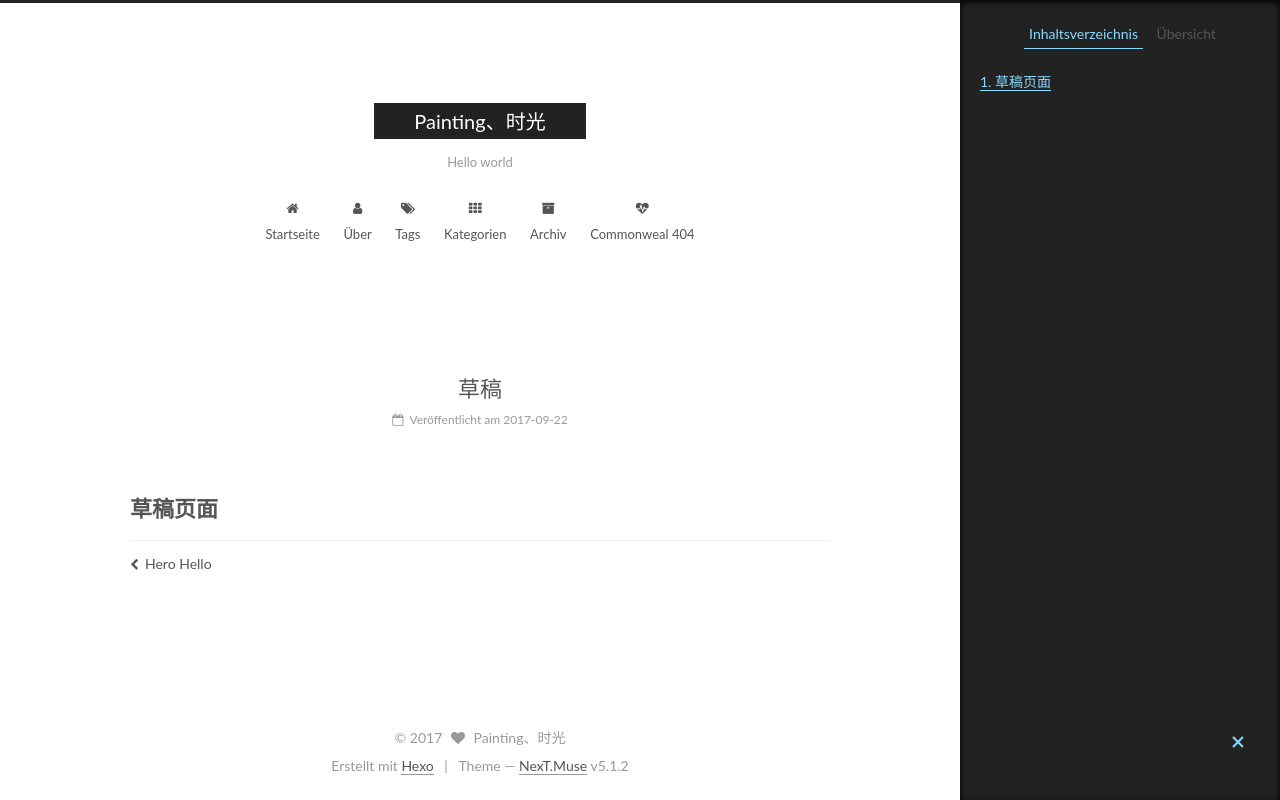
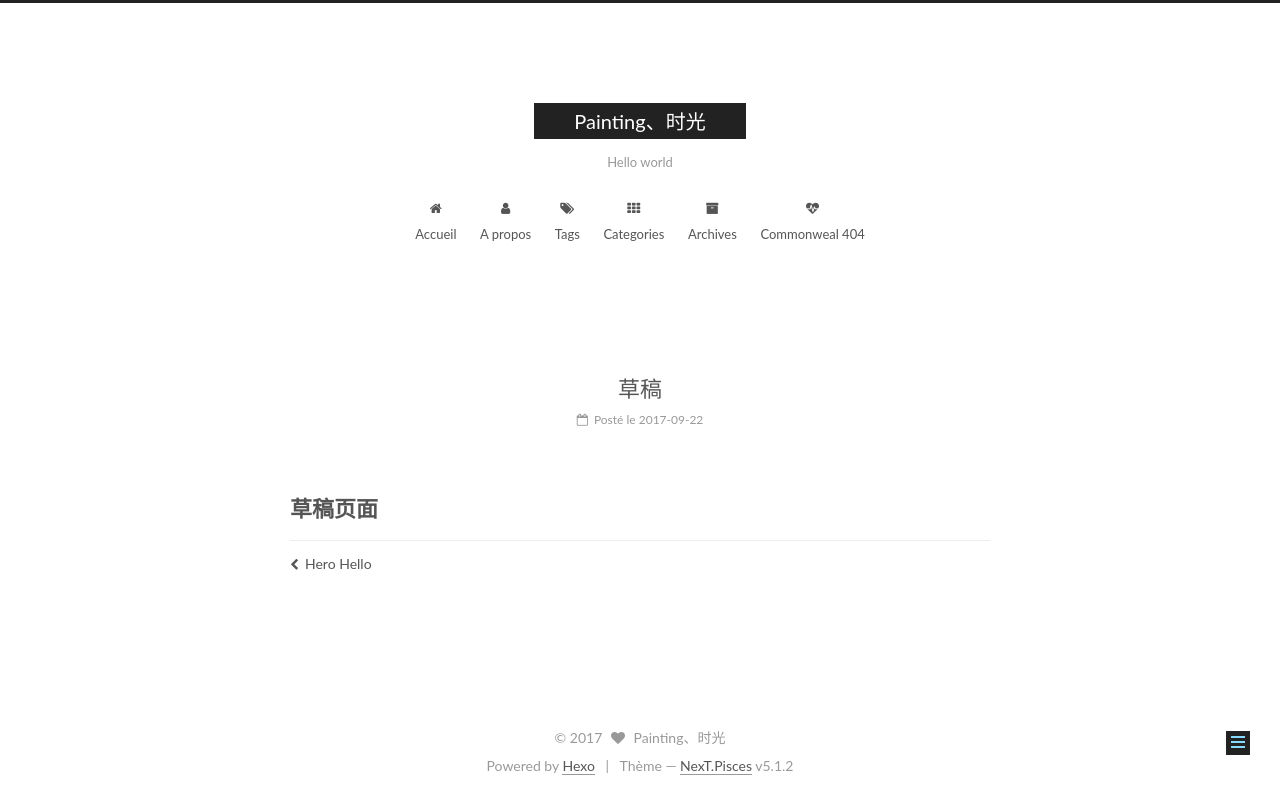
Before and after one commit to Painting-time/Painting-time.github.io, a plain HTML site: page 2017/09/22/草稿/index.html in a window 1280 px wide. Drawn offline with Linux system fonts and the light colour scheme.

Commit message:
deploy my post

```diff
--- a/2017/09/22/Hero-Hello/index.html
+++ b/2017/09/22/Hero-Hello/index.html
@@ -5,7 +5,7 @@
 
 
 
-<html class="theme-next muse use-motion" lang="zh-CH">
+<html class="theme-next pisces use-motion" lang="zh-CH">
 <head>
   <meta charset="UTF-8"/>
 <meta http-equiv="X-UA-Compatible" content="IE=edge" />
@@ -89,7 +89,7 @@
   var NexT = window.NexT || {};
   var CONFIG = {
     root: '/',
-    scheme: 'Muse',
+    scheme: 'Pisces',
     version: '5.1.2',
     sidebar: {"position":"left","display":"post","offset":12,"offset_float":12,"b2t":false,"scrollpercent":false,"onmobile":false},
     fancybox: true,
@@ -177,7 +177,7 @@
 
               <i class="menu-item-icon fa fa-fw fa-home"></i> <br />
 
-            Startseite
+            Accueil
           </a>
         </li>
 
@@ -187,7 +187,7 @@
 
               <i class="menu-item-icon fa fa-fw fa-user"></i> <br />
 
-            Über
+            A propos
           </a>
         </li>
 
@@ -207,7 +207,7 @@
 
               <i class="menu-item-icon fa fa-fw fa-th"></i> <br />
 
-            Kategorien
+            Categories
           </a>
         </li>
 
@@ -217,7 +217,7 @@
 
               <i class="menu-item-icon fa fa-fw fa-archive"></i> <br />
 
-            Archiv
+            Archives
           </a>
         </li>
 
@@ -291,7 +291,7 @@
                 <i class="fa fa-calendar-o"></i>
               </span>
 
-                <span class="post-meta-item-text">Veröffentlicht am</span>
+                <span class="post-meta-item-text">Posté le</span>
 
               <time title="Post created" itemprop="dateCreated datePublished" datetime="2017-09-22T15:07:18+08:00">
                 2017-09-22
@@ -514,10 +514,10 @@
 
         <ul class="sidebar-nav motion-element">
           <li class="sidebar-nav-toc sidebar-nav-active" data-target="post-toc-wrap" >
-            Inhaltsverzeichnis
+            Table Des Matières
           </li>
           <li class="sidebar-nav-overview" data-target="site-overview">
-            Übersicht
+            Ensemble
           </li>
         </ul>
 
@@ -537,7 +537,7 @@
               <a href="/archives/">
 
                 <span class="site-state-item-count">3</span>
-                <span class="site-state-item-name">Artikel</span>
+                <span class="site-state-item-name">articles</span>
               </a>
             </div>
 
@@ -608,11 +608,11 @@
 </div>
 
 
-  <div class="powered-by">Erstellt mit  <a class="theme-link" href="https://hexo.io">Hexo</a></div>
+  <div class="powered-by">Powered by <a class="theme-link" href="https://hexo.io">Hexo</a></div>
 
   <span class="post-meta-divider">|</span>
 
-  <div class="theme-info">Theme &mdash; <a class="theme-link" href="https://github.com/iissnan/hexo-theme-next">NexT.Muse</a> v5.1.2</div>
+  <div class="theme-info">Thème &mdash; <a class="theme-link" href="https://github.com/iissnan/hexo-theme-next">NexT.Pisces</a> v5.1.2</div>
 
 
 
@@ -696,6 +696,13 @@
 
 
 
+
+  <script type="text/javascript" src="/js/src/affix.js?v=5.1.2"></script>
+
+  <script type="text/javascript" src="/js/src/schemes/pisces.js?v=5.1.2"></script>
+
+
+
   <script type="text/javascript" src="/js/src/scrollspy.js?v=5.1.2"></script>
 <script type="text/javascript" src="/js/src/post-details.js?v=5.1.2"></script>
 
--- a/2017/09/22/草稿/index.html
+++ b/2017/09/22/草稿/index.html
@@ -5,7 +5,7 @@
 
 
 
-<html class="theme-next muse use-motion" lang="zh-CH">
+<html class="theme-next pisces use-motion" lang="zh-CH">
 <head>
   <meta charset="UTF-8"/>
 <meta http-equiv="X-UA-Compatible" content="IE=edge" />
@@ -87,7 +87,7 @@
   var NexT = window.NexT || {};
   var CONFIG = {
     root: '/',
-    scheme: 'Muse',
+    scheme: 'Pisces',
     version: '5.1.2',
     sidebar: {"position":"left","display":"post","offset":12,"offset_float":12,"b2t":false,"scrollpercent":false,"onmobile":false},
     fancybox: true,
@@ -175,7 +175,7 @@
 
               <i class="menu-item-icon fa fa-fw fa-home"></i> <br />
 
-            Startseite
+            Accueil
           </a>
         </li>
 
@@ -185,7 +185,7 @@
 
               <i class="menu-item-icon fa fa-fw fa-user"></i> <br />
 
-            Über
+            A propos
           </a>
         </li>
 
@@ -205,7 +205,7 @@
 
               <i class="menu-item-icon fa fa-fw fa-th"></i> <br />
 
-            Kategorien
+            Categories
           </a>
         </li>
 
@@ -215,7 +215,7 @@
 
               <i class="menu-item-icon fa fa-fw fa-archive"></i> <br />
 
-            Archiv
+            Archives
           </a>
         </li>
 
@@ -289,7 +289,7 @@
                 <i class="fa fa-calendar-o"></i>
               </span>
 
-                <span class="post-meta-item-text">Veröffentlicht am</span>
+                <span class="post-meta-item-text">Posté le</span>
 
               <time title="Post created" itemprop="dateCreated datePublished" datetime="2017-09-22T17:10:16+08:00">
                 2017-09-22
@@ -415,10 +415,10 @@
 
         <ul class="sidebar-nav motion-element">
           <li class="sidebar-nav-toc sidebar-nav-active" data-target="post-toc-wrap" >
-            Inhaltsverzeichnis
+            Table Des Matières
           </li>
           <li class="sidebar-nav-overview" data-target="site-overview">
-            Übersicht
+            Ensemble
           </li>
         </ul>
 
@@ -438,7 +438,7 @@
               <a href="/archives/">
 
                 <span class="site-state-item-count">3</span>
-                <span class="site-state-item-name">Artikel</span>
+                <span class="site-state-item-name">articles</span>
               </a>
             </div>
 
@@ -509,11 +509,11 @@
 </div>
 
 
-  <div class="powered-by">Erstellt mit  <a class="theme-link" href="https://hexo.io">Hexo</a></div>
+  <div class="powered-by">Powered by <a class="theme-link" href="https://hexo.io">Hexo</a></div>
 
   <span class="post-meta-divider">|</span>
 
-  <div class="theme-info">Theme &mdash; <a class="theme-link" href="https://github.com/iissnan/hexo-theme-next">NexT.Muse</a> v5.1.2</div>
+  <div class="theme-info">Thème &mdash; <a class="theme-link" href="https://github.com/iissnan/hexo-theme-next">NexT.Pisces</a> v5.1.2</div>
 
 
 
@@ -597,6 +597,13 @@
 
 
 
+
+  <script type="text/javascript" src="/js/src/affix.js?v=5.1.2"></script>
+
+  <script type="text/javascript" src="/js/src/schemes/pisces.js?v=5.1.2"></script>
+
+
+
   <script type="text/javascript" src="/js/src/scrollspy.js?v=5.1.2"></script>
 <script type="text/javascript" src="/js/src/post-details.js?v=5.1.2"></script>
 
```
Also changed, not shown: 2017/09/22/hello-world/index.html (+19 -12 lines), archives/2017/09/index.html (+18 -11 lines), archives/2017/index.html (+18 -11 lines), archives/index.html (+18 -11 lines), index.html (+19 -12 lines).
